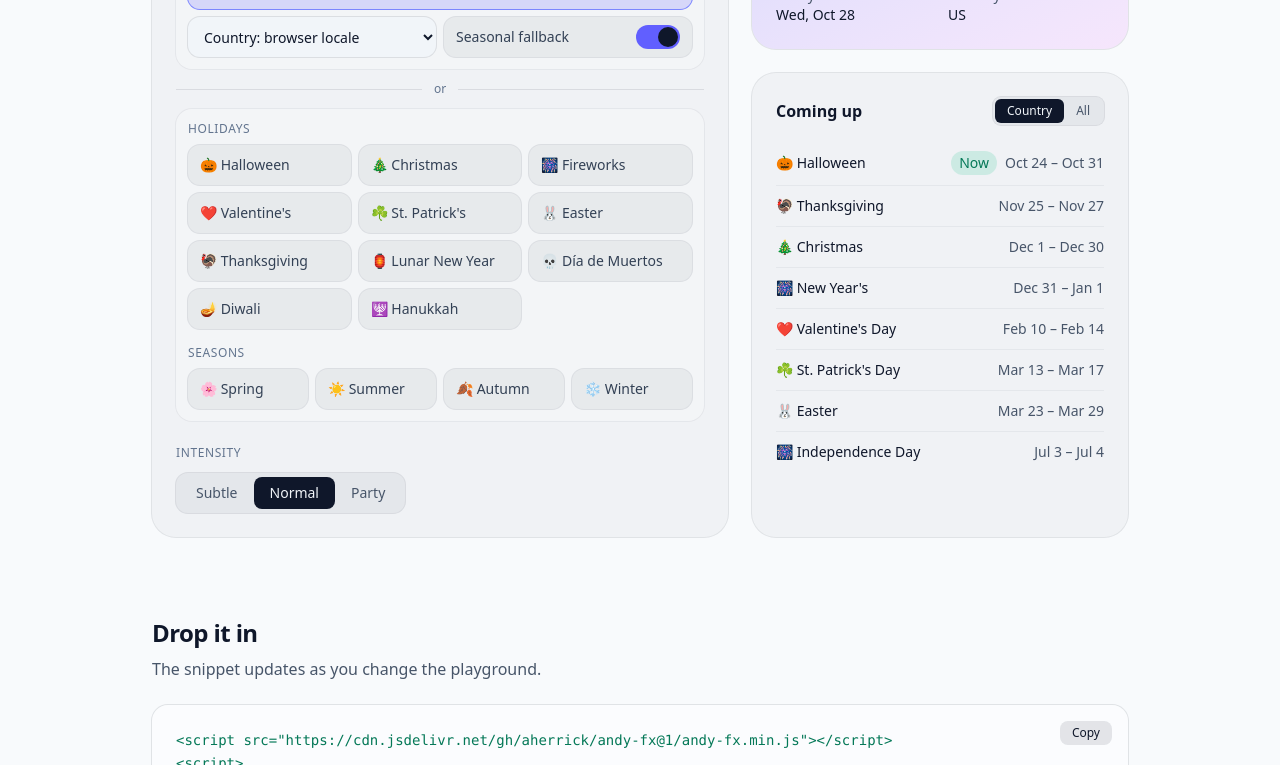
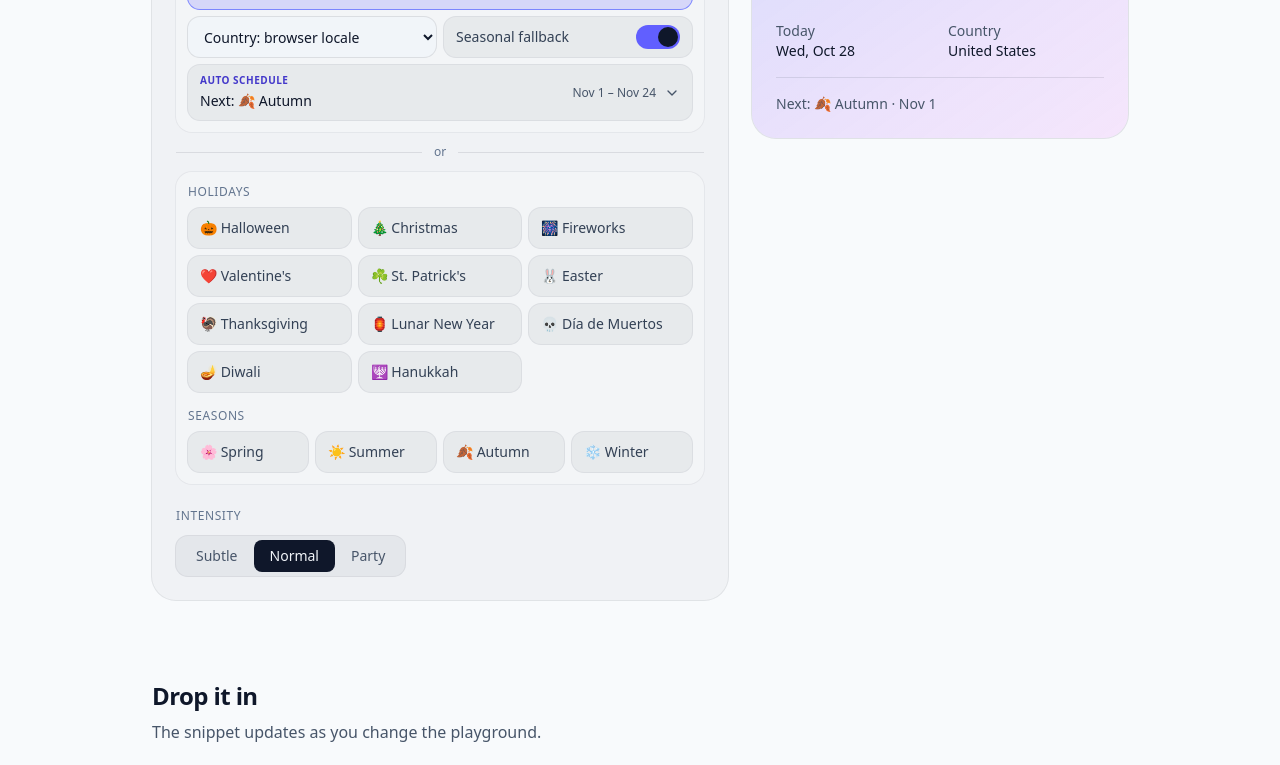
Before and after one commit to aherrick/andy-fx, a plain HTML site: page index.html in a window 1280 px wide. Shown: the part 635-1400 px from the top of the page. Drawn offline with nearby package versions, Linux system fonts and the light colour scheme.

Commit message:
Revamp playground auto schedule and playback UI
Replace the upcoming holidays list with a collapsible auto schedule that includes seasonal fallback periods. Add a sticky playback card with mode, country, and next-event details, and hide auto-only controls in manual mode.

```diff
--- a/index.html
+++ b/index.html
@@ -71,17 +71,14 @@
       <div class="rounded-3xl bg-white/[0.03] p-6 ring-1 ring-white/10 lg:col-span-3">
         <div class="flex items-center justify-between">
           <h2 class="font-semibold text-white">Playground</h2>
-          <div class="flex gap-2">
-            <button id="reset" class="rounded-lg px-3 py-1.5 text-sm font-medium text-slate-400 transition hover:bg-white/5 hover:text-white">Reset</button>
-            <button id="toggle" class="rounded-lg bg-white/10 px-3 py-1.5 text-sm font-medium text-white transition hover:bg-white/15"></button>
-          </div>
+          <button id="reset" class="rounded-lg px-3 py-1.5 text-sm font-medium text-slate-400 transition hover:bg-white/5 hover:text-white">Reset</button>
         </div>
 
         <div class="mt-6 rounded-2xl bg-black/20 p-3 ring-1 ring-white/5">
           <button data-theme="auto" class="flex w-full items-center justify-between gap-4 rounded-xl bg-white/5 px-3 py-2.5 text-left text-sm font-medium text-slate-300 ring-1 ring-white/10 transition hover:bg-white/10 aria-pressed:bg-indigo-500/20 aria-pressed:text-white aria-pressed:ring-indigo-400">
             ✨ Auto <span class="text-xs font-normal text-slate-400">Picks by date &amp; country</span>
           </button>
-          <div id="auto-settings" class="mt-2 grid gap-2 transition sm:grid-cols-2">
+          <div data-auto-only class="mt-2 grid gap-2 sm:grid-cols-2">
             <select id="country" aria-label="Country" class="w-full rounded-xl bg-slate-900 px-3 py-2 text-sm text-white ring-1 ring-white/10 outline-none focus:ring-indigo-400">
               <option value="auto">Country: browser locale</option>
               <option value="US">🇺🇸 United States</option>
@@ -101,6 +98,21 @@
               <span class="relative h-6 w-11 shrink-0 rounded-full bg-white/15 transition peer-checked:bg-indigo-500 after:absolute after:top-0.5 after:left-0.5 after:size-5 after:rounded-full after:bg-white after:transition peer-checked:after:translate-x-5"></span>
             </label>
           </div>
+          <details id="schedule" data-auto-only class="group mt-2 rounded-xl bg-white/5 ring-1 ring-white/10">
+            <summary class="flex cursor-pointer list-none items-center justify-between gap-4 px-3 py-2 [&::-webkit-details-marker]:hidden">
+              <span>
+                <span class="block text-[10px] font-semibold tracking-wider text-indigo-300 uppercase">Auto schedule</span>
+                <span class="text-sm font-medium text-white">Next: <span id="next-label"></span></span>
+              </span>
+              <span class="flex items-center gap-2 text-xs text-slate-400">
+                <span id="next-dates"></span>
+                <svg viewBox="0 0 24 24" class="size-4 transition group-open:rotate-180" fill="none" stroke="currentColor" stroke-width="2" stroke-linecap="round" stroke-linejoin="round" aria-hidden="true"><path d="m6 9 6 6 6-6"/></svg>
+              </span>
+            </summary>
+            <div class="border-t border-white/5 px-3 py-1">
+              <ul id="schedule-list" class="max-h-72 divide-y divide-white/5 overflow-y-auto pr-2 [scrollbar-color:rgb(255_255_255/0.15)_transparent] [scrollbar-width:thin]"></ul>
+            </div>
+          </details>
         </div>
 
         <div class="my-3 flex items-center gap-3 text-xs text-slate-500">
@@ -122,26 +134,22 @@
         </div>
       </div>
 
-      <div class="flex flex-col gap-6 lg:col-span-2">
-        <div class="rounded-3xl bg-linear-to-br from-indigo-500/20 to-fuchsia-500/10 p-6 ring-1 ring-white/10">
-          <p class="text-xs font-medium tracking-wider text-slate-400 uppercase">Now showing</p>
+      <div class="lg:col-span-2">
+        <div class="rounded-3xl bg-linear-to-br from-indigo-500/20 to-fuchsia-500/10 p-6 ring-1 ring-white/10 lg:sticky lg:top-6">
+          <div class="flex items-center justify-between gap-4">
+            <p class="flex items-center gap-2 text-xs font-medium tracking-wider text-slate-400 uppercase">
+              Now playing <span id="badge" class="rounded-md bg-indigo-500/20 px-1.5 py-0.5 text-[10px] font-semibold text-indigo-300 ring-1 ring-indigo-400/30"></span>
+            </p>
+            <button id="toggle" class="rounded-lg bg-white/10 px-3 py-1.5 text-sm font-medium text-white transition hover:bg-white/15"></button>
+          </div>
           <p id="active" class="mt-2 text-3xl font-bold text-white"></p>
+          <p id="subtitle" data-auto-only class="text-sm text-indigo-300"></p>
           <p id="why" class="text-sm text-amber-300"></p>
           <dl class="mt-6 grid grid-cols-2 gap-4 text-sm">
             <div><dt class="text-slate-400">Today</dt><dd id="today" class="font-medium text-white"></dd></div>
-            <div><dt class="text-slate-400">Country</dt><dd id="region" class="font-medium text-white"></dd></div>
+            <div data-auto-only><dt class="text-slate-400">Country</dt><dd id="region" class="font-medium text-white"></dd></div>
           </dl>
-        </div>
-
-        <div class="flex-1 rounded-3xl bg-white/[0.03] p-6 ring-1 ring-white/10">
-          <div class="flex items-center justify-between gap-4">
-            <h2 class="font-semibold text-white">Coming up</h2>
-            <div class="inline-flex rounded-lg bg-white/5 p-0.5 ring-1 ring-white/10">
-              <button data-scope="country" class="rounded-md px-3 py-1 text-xs text-slate-400 transition aria-pressed:bg-white aria-pressed:text-slate-900">Country</button>
-              <button data-scope="all" class="rounded-md px-3 py-1 text-xs text-slate-400 transition aria-pressed:bg-white aria-pressed:text-slate-900">All</button>
-            </div>
-          </div>
-          <ul id="upcoming" class="mt-4 divide-y divide-white/5 transition"></ul>
+          <p id="next" data-auto-only class="mt-4 border-t border-white/10 pt-4 text-sm text-slate-400"></p>
         </div>
       </div>
     </section>
@@ -224,10 +232,11 @@
     };
     const $ = id => document.getElementById(id);
     const shortDate = date => date.toLocaleDateString(undefined, { month: 'short', day: 'numeric' });
-    const holidayLabel = r => r.name ? `${LABELS[r.theme].split(' ')[0]} ${r.name}` : LABELS[r.theme];
+    const dates = r => shortDate(r.start) + (r.end > r.start ? ' – ' + shortDate(r.end) : '');
+    const holidayLabel = r => `${LABELS[r.theme].split(' ')[0]} ${r.name}`;
+    const regionNames = new Intl.DisplayNames(undefined, { type: 'region' });
     const DEFAULTS = { theme: 'auto', country: 'auto', intensity: 'normal', fallback: 'seasonal' };
     const fx = new AndyFX(DEFAULTS).start();
-    let showAll = false;
 
     const SEASONS = ['spring', 'summer', 'autumn', 'winter'];
     const themeButton = theme => `
@@ -237,35 +246,50 @@
     $('themes').innerHTML = AndyFX.themes.filter(t => !SEASONS.includes(t)).map(themeButton).join('');
     $('seasons').innerHTML = SEASONS.map(themeButton).join('');
 
+    // Auto's year ahead: the library's holidays, plus seasonal-fallback stretches in the gaps
+    function schedule(country, fallback) {
+      const rows = AndyFX.upcoming({ country }).map(r => ({ ...r, label: holidayLabel(r) }));
+      if (fallback !== 'seasonal') return rows;
+      const today = new Date();
+      let run;
+      for (let i = 0; i < 366; i++) {
+        const date = new Date(today.getFullYear(), today.getMonth(), today.getDate() + i);
+        const theme = AndyFX.detectTheme(date, { country, fallback });
+        if (!SEASONS.includes(theme)) run = null;
+        else if (run?.theme === theme) run.end = date;
+        else rows.push(run = { theme, label: LABELS[theme], season: true, start: date, end: date, now: i === 0 });
+      }
+      return rows.sort((a, b) => a.start - b.start);
+    }
+
     function render() {
       const { theme, intensity, country, fallback } = fx.options;
+      const auto = theme === 'auto';
       document.querySelectorAll('[data-theme]').forEach(b => b.setAttribute('aria-pressed', b.dataset.theme === theme));
       document.querySelectorAll('[data-intensity]').forEach(b => b.setAttribute('aria-pressed', b.dataset.intensity === intensity));
+      document.querySelectorAll('[data-auto-only]').forEach(el => el.hidden = !auto);
       $('country').value = country;
       $('fallback').checked = fallback === 'seasonal';
-      $('auto-settings').classList.toggle('opacity-40', theme !== 'auto');
-      $('upcoming').classList.toggle('opacity-40', theme !== 'auto');
-      $('region').parentElement.classList.toggle('opacity-40', theme !== 'auto');
       $('toggle').textContent = fx.running ? 'Pause' : 'Play';
-      const upcoming = AndyFX.upcoming({ country });
-      const holiday = theme === 'auto' && upcoming[0]?.now && upcoming[0];
-      $('active').textContent = !fx.running || fx.paused ? 'Paused' : holiday ? holidayLabel(holiday) : LABELS[fx.theme] || 'Nothing today';
+      $('badge').textContent = auto ? 'Auto' : 'Manual';
+      $('today').textContent = new Date().toLocaleDateString(undefined, { weekday: 'short', month: 'short', day: 'numeric' });
       $('why').textContent = !fx.running ? '' : reducedMotion.matches ? 'Reduced motion is on' : fx.optedOut ? 'Visitor opted out' : '';
-      $('today').textContent = new Date().toLocaleDateString(undefined, { weekday: 'short', month: 'short', day: 'numeric' });
-      $('region').textContent = fx.country || 'Unknown';
 
-      document.querySelectorAll('[data-scope]').forEach(b => b.setAttribute('aria-pressed', b.dataset.scope === (showAll ? 'all' : 'country')));
-      const mine = new Set(upcoming.map(r => r.name + r.start));
-      $('upcoming').innerHTML = (showAll ? AndyFX.upcoming({ country: 'all' }) : upcoming).map(r => `
-        <li class="flex items-center justify-between gap-4 py-2.5 text-sm ${mine.has(r.name + r.start) ? '' : 'opacity-40'}">
-          <span class="text-white">${holidayLabel(r)}
-            ${r.countries && !mine.has(r.name + r.start) ? `<span class="block text-xs text-slate-400">${r.countries.join(' · ')}</span>` : ''}
-          </span>
-          <span class="flex shrink-0 items-center gap-2 text-slate-400">
-            ${r.now ? '<span class="rounded-full bg-emerald-500/15 px-2 py-0.5 text-emerald-300">Now</span>' : ''}
-            ${shortDate(r.start) + (r.end > r.start ? ' – ' + shortDate(r.end) : '')}
-          </span>
-        </li>`).join('') || '<li class="py-2.5 text-sm text-slate-500">No holidays found for this country.</li>';
+      const rows = auto ? schedule(country, fallback) : [];
+      const current = rows.find(r => r.now);
+      const next = rows.find(r => !r.now);
+      const countryName = fx.country ? regionNames.of(fx.country) : 'Unknown';
+      $('active').textContent = !fx.running || fx.paused ? 'Paused' : auto ? current?.label ?? 'Nothing today' : LABELS[theme];
+      $('subtitle').textContent = `${current ? (current.season ? 'Seasonal fallback' : 'Holiday') : 'No holiday today'} · ${countryName}`;
+      $('region').textContent = countryName;
+      $('next').textContent = next ? `Next: ${next.label} · ${shortDate(next.start)}` : 'Nothing else this year';
+      $('next-label').textContent = next?.label ?? 'nothing this year';
+      $('next-dates').textContent = next ? dates(next) : '';
+      $('schedule-list').innerHTML = rows.map(r => `
+        <li class="flex items-center justify-between gap-4 py-2 text-sm ${r.season ? 'text-slate-400' : 'font-medium text-white'}">
+          <span>${r.label}${r.now ? ' <span class="ml-1 rounded-full bg-emerald-500/15 px-1.5 py-0.5 text-[10px] font-semibold text-emerald-300 uppercase">Now</span>' : ''}</span>
+          <span class="shrink-0 text-xs text-slate-400">${dates(r)}</span>
+        </li>`).join('');
 
       // Only options that change behavior: skip library defaults, and Auto-only settings for a fixed theme
       const LIBRARY_DEFAULTS = { theme: 'auto', country: 'auto', intensity: 'normal', fallback: 'none' };
@@ -285,10 +309,9 @@
       if (!b) return;
       if (b.dataset.theme) fx.setTheme(b.dataset.theme).start();
       else if (b.dataset.intensity) fx.setIntensity(b.dataset.intensity);
-      else if (b.dataset.scope) showAll = b.dataset.scope === 'all';
       else if (b.id === 'reset') {
         fx.setTheme(DEFAULTS.theme).setCountry(DEFAULTS.country).setIntensity(DEFAULTS.intensity).setFallback(DEFAULTS.fallback).start();
-        showAll = false;
+        $('schedule').open = false;
       }
       else if (b.id === 'toggle') fx.running ? fx.stop() : fx.start();
       else if (b.id === 'copy') navigator.clipboard?.writeText($('code').textContent).then(() => {
```
